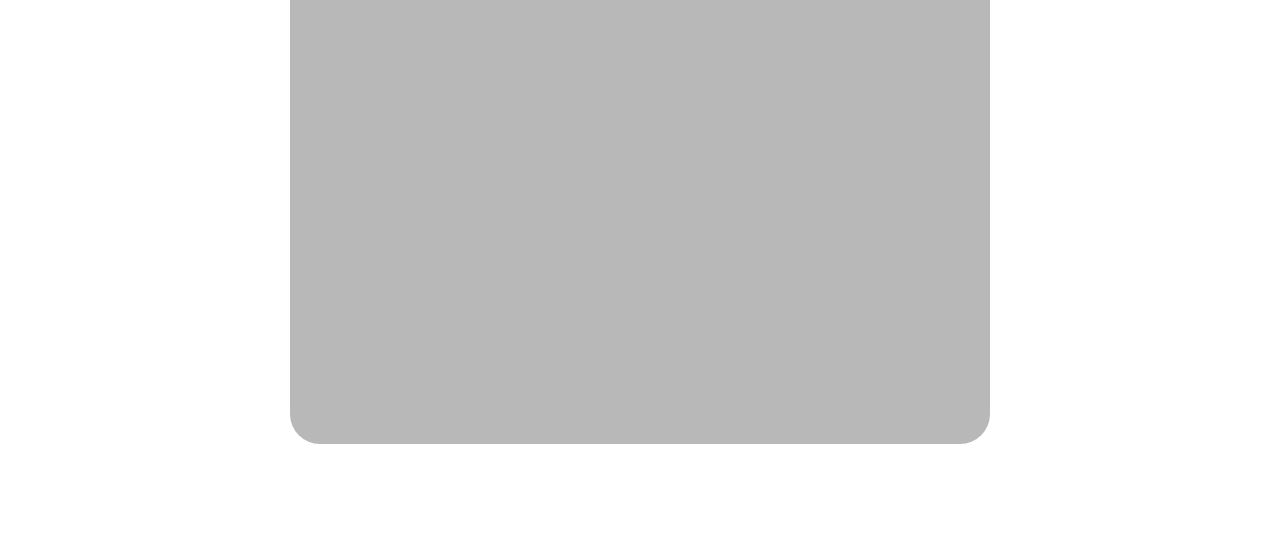
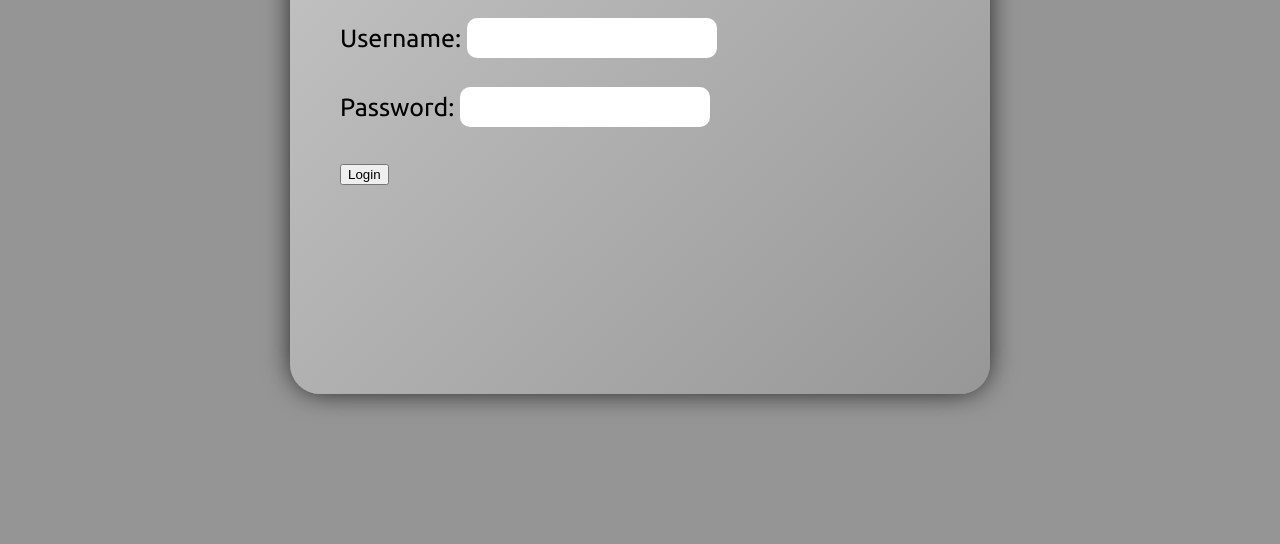
Before and after one commit to Zpiboo/bettered, a plain HTML site: page index.html in a window 1280 px wide. Shown: the part 256-800 px from the top of the page. Drawn offline with Linux system fonts and the light colour scheme.

Commit message:
Added login system

```diff
--- a/script.js
+++ b/script.js
@@ -5,14 +5,55 @@ window.addEventListener("load", () => {
 });
 
 function loginPopup() {
+    var popupHtml = `
+        <h1>Login</h1>
+
+        <label for="username">Username: </label>
+        <input type="text" id="username" autocomplete="off"><br><br>
+
+        <label for="password">Password: </label>
+        <input type="password" id="password" autocomplete="off">
+        <br><br>
+        <button class="submit">Login</button>
+    `;
+    var popupBg = document.createElement("div");
+    popupBg.classList.add("popup-bg");
     var popup = document.createElement("div");
     popup.classList.add("popup");
-    var username = document.createElement("input");
-    username.type = "text";
-    var password = document.createElement("input");
-    password.type = "password";
-    popup.appendChild(username);
-    popup.appendChild(password);
+    popup.innerHTML = popupHtml;
+    popupBg.appendChild(popup);
 
-    document.body.appendChild(popup);
+    document.body.appendChild(popupBg);
+
+    document.querySelector(".submit").addEventListener("click", () => {
+        fetch("https://api.ecoledirecte.com/v3/login.awp?v=4.9.0", {
+            method: 'POST',
+            body: new URLSearchParams({
+                data: JSON.stringify({
+                    uuid: "",
+                    identifiant: document.querySelector("#username").value,
+                    motdepasse: document.querySelector("#password").value,
+                    isReLogin: false
+                })
+            })
+        }).then(res => {
+            return res.json();
+        })
+
+        .then(data => {
+            if (data["code"] === 200) {
+                sessionStorage.setItem("ed_token", data["token"]);
+                location.reload();
+            } else {
+                [...document.querySelectorAll(".error")].forEach(item => {
+                    item.parentElement.removeChild(item);
+                });
+                var error = document.createElement("div");
+                error.style = "color: red; font-size: 15px;";
+                error.classList.add("error");
+                error.innerHTML = data["message"];
+                popup.appendChild(error);
+            }
+        });
+    });
 }
--- a/style.css
+++ b/style.css
@@ -23,7 +23,12 @@ html, body {
 
 /* Navbar style */
 .navbar {
+    position: fixed;
+
+    width: 100%;
     display: flex;
+
+    z-index: 5;
 
     align-items: center;
     justify-content: center;
@@ -87,24 +92,56 @@ html, body {
 }
 
 /* Login Pop Up */
+
+.popup-bg {
+    position: absolute;
+    top: 0;
+    left: 0;
+
+    z-index: 9;
+
+    height: 100vh;
+    width: 100vw;
+    background-color: rgba(63, 63, 63, 0.548);
+}
+
+
 .popup {
     position: absolute;
     z-index: 10;
 
-    padding: 30px;
-
+    /* center */
+    padding: 0 50px;
     top: 50%;
     left: 50%;
     transform: translate(-50%, -50%);
 
+    /* div properties */
     width: 70%;
     max-width: 700px;
     height: 90%;
-    max-height: 600px;
+    max-height: 500px;
+    background: linear-gradient(135deg, #c3c3c3, #979797);
 
-    background: rgb(184, 184, 184);
+    /* border */
+    border-radius: 30px;
 
-    border-radius: 30px;
+    /* shadow */
+    box-shadow: 0 0 30px -5px black;
+}
+
+.popup > input[type=text],
+.popup > input[type=password] {
+    width: 250px;
+    height: 40px;
+
+    border: none;
+    outline: none;
+    border-radius: 10px;
+
+    padding: 5px;
+
+    font-size: inherit;
 }
 
 
```
